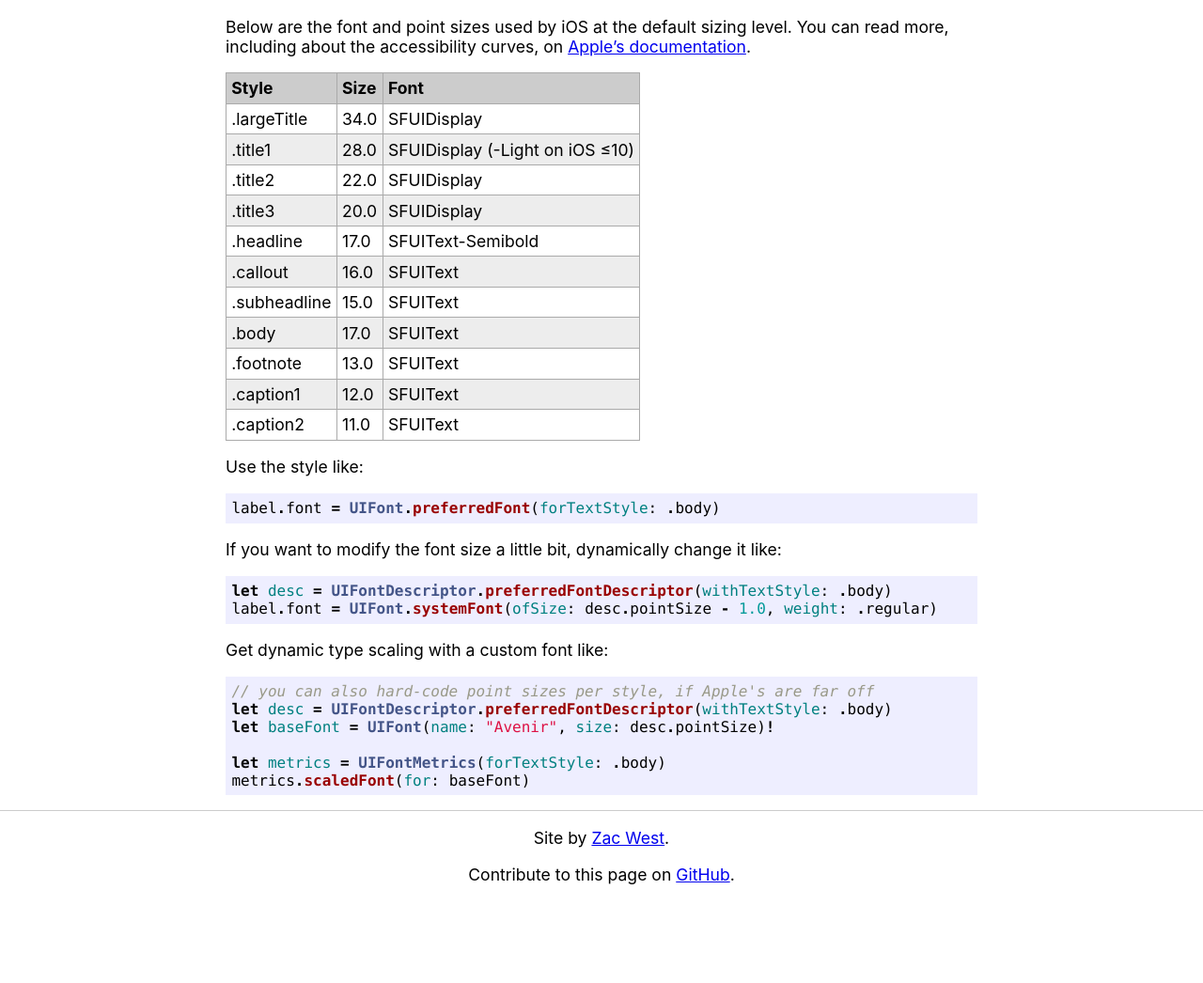
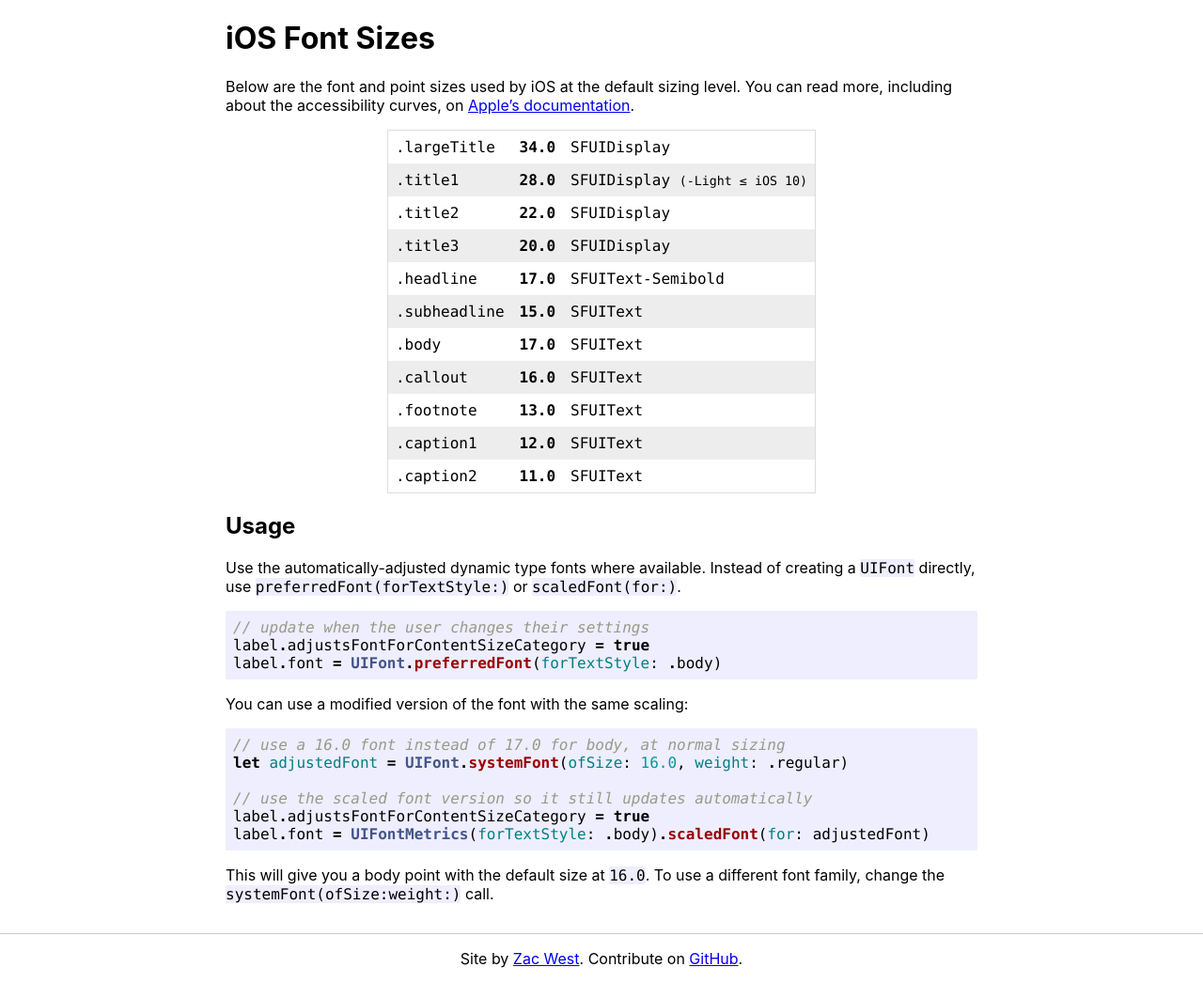
Before and after one commit to zacwest/iosfontsizes.com, a Jekyll site: the page built from index.md, in a window 1280 px wide. Shown: the whole page at 94% size. Built offline with Jekyll 4.4.1, drawn with Linux system fonts in a browser that asks for light colours; our own code applies the rules of GitHub Pages for plain Markdown files; before the commit the page ends 958 px from its top, so only the background shows below that.

Commit message:
Better notes

````diff
--- a/_layouts/base.html
+++ b/_layouts/base.html
@@ -13,8 +13,7 @@
       {{ content }}
 	</div>
 	<footer>
-		<p>Site by <a href="https://zacwe.st">Zac West</a>.</p>
-		<p>Contribute to this page on <a href="https://github.com/zacwest/iosfontsizes.com">GitHub</a>.</p>
+		<p>Site by <a href="https://zacwe.st">Zac West</a>. Contribute on <a href="https://github.com/zacwest/iosfontsizes.com">GitHub</a>.</p>
 	</footer>
   </body>
 </html>
--- a/assets/main.scss
+++ b/assets/main.scss
@@ -4,55 +4,64 @@
 body {
   margin: 0;
 	font-family: -apple-system, BlinkMacSystemFont, "Segoe UI", Roboto, Helvetica, Arial, sans-serif, "Apple Color Emoji", "Segoe UI Emoji", "Segoe UI Symbol";
+}
 
-    p, td, th {
-        font-size: 1.1em;
-    }
-}
 div#content {
 	max-width: 800px;
 	margin: 0 auto;
   padding: 0 1em;
 }
+
 table {
   border-collapse: collapse;
+  border: 1px solid #ddd;
+  margin: 0 auto;
 
   td, th {
-    	padding: .3em;
-    	border: 1px solid #aaa;
+  	padding: .5em;
    	text-align: left;
   }
+
   tr:nth-child(even) {
 		background-color: #ededed;
 	}
+
 	th {
-		background-color: #ccc;
+		background-color: #eee;
+    border-bottom: 1px solid #ddd;
+	}
+
+  td {
+    font-family: "Menlo",monospace;
   }
 }
+
 code, pre {
   font-family: "Menlo",monospace;
 }
+
+.highlighter-rouge {
+  background: #eef;
+  border-radius: 2px;
+}
+
 pre {
-    padding: 0.4em;
+  padding: 0.5em;
   white-space: pre;
   word-wrap: none;
   overflow-x: scroll;
 }
+
 footer {
 	text-align: center;
 	border-top: 1px solid #ccc;
+  margin-top: 2em;
 }
 
 /**
  * Syntax highlighting styles
  */
 .highlight {
-  background: #fff;
-
-  .highlighter-rouge & {
-    background: #eef;
-  }
-
   .c     { color: #998; font-style: italic } // Comment
   .err   { color: #a61717; background-color: #e3d2d2 } // Error
   .k     { font-weight: bold } // Keyword
--- a/index.md
+++ b/index.md
@@ -2,42 +2,41 @@
 layout: base
 ---
 
+# iOS Font Sizes
+
 Below are the font and point sizes used by iOS at the default sizing level. You can read more, including about the accessibility curves, on [Apple's documentation](https://developer.apple.com/design/human-interface-guidelines/ios/visual-design/typography).
 
-| Style          | Size | Font              |
-| -------------- | ---- | ----------------- |
-| .largeTitle  | 34.0 | SFUIDisplay       |
-| .title1      | 28.0 | SFUIDisplay (-Light on iOS ≤10) |
-| .title2      | 22.0 | SFUIDisplay       |
-| .title3      | 20.0 | SFUIDisplay       |
-| .headline    | 17.0 | SFUIText-Semibold |
-| .callout     | 16.0 | SFUIText          |
-| .subheadline | 15.0 | SFUIText          |
-| .body        | 17.0 | SFUIText          |
-| .footnote    | 13.0 | SFUIText          |
-| .caption1    | 12.0 | SFUIText          |
-| .caption2    | 11.0 | SFUIText          |
+| .largeTitle  | **34.0** | SFUIDisplay       |
+| .title1      | **28.0** | SFUIDisplay <small>(-Light ≤ iOS 10)</small> |
+| .title2      | **22.0** | SFUIDisplay       |
+| .title3      | **20.0** | SFUIDisplay       |
+| .headline    | **17.0** | SFUIText-Semibold |
+| .subheadline | **15.0** | SFUIText          |
+| .body        | **17.0** | SFUIText          |
+| .callout     | **16.0** | SFUIText          |
+| .footnote    | **13.0** | SFUIText          |
+| .caption1    | **12.0** | SFUIText          |
+| .caption2    | **11.0** | SFUIText          |
 
-Use the style like:
+## Usage
+
+Use the automatically-adjusted dynamic type fonts where available. Instead of creating a `UIFont` directly, use `preferredFont(forTextStyle:)` or `scaledFont(for:)`.
 
 ```swift
+// update when the user changes their settings
+label.adjustsFontForContentSizeCategory = true
 label.font = UIFont.preferredFont(forTextStyle: .body)
 ```
 
-If you want to modify the font size a little bit, dynamically change it like:
+You can use a modified version of the font with the same scaling:
 
 ```swift
-let desc = UIFontDescriptor.preferredFontDescriptor(withTextStyle: .body)
-label.font = UIFont.systemFont(ofSize: desc.pointSize - 1.0, weight: .regular)
+// use a 16.0 font instead of 17.0 for body, at normal sizing
+let adjustedFont = UIFont.systemFont(ofSize: 16.0, weight: .regular)
+
+// use the scaled font version so it still updates automatically
+label.adjustsFontForContentSizeCategory = true
+label.font = UIFontMetrics(forTextStyle: .body).scaledFont(for: adjustedFont)
 ```
 
-Get dynamic type scaling with a custom font like:
-
-```swift
-// you can also hard-code point sizes per style, if Apple's are far off
-let desc = UIFontDescriptor.preferredFontDescriptor(withTextStyle: .body)
-let baseFont = UIFont(name: "Avenir", size: desc.pointSize)!
-
-let metrics = UIFontMetrics(forTextStyle: .body)
-metrics.scaledFont(for: baseFont)
-```
+This will give you a body point with the default size at `16.0`. To use a different font family, change the `systemFont(ofSize:weight:)` call.
````
Lines whose indentation alone changed are shown as unchanged.
